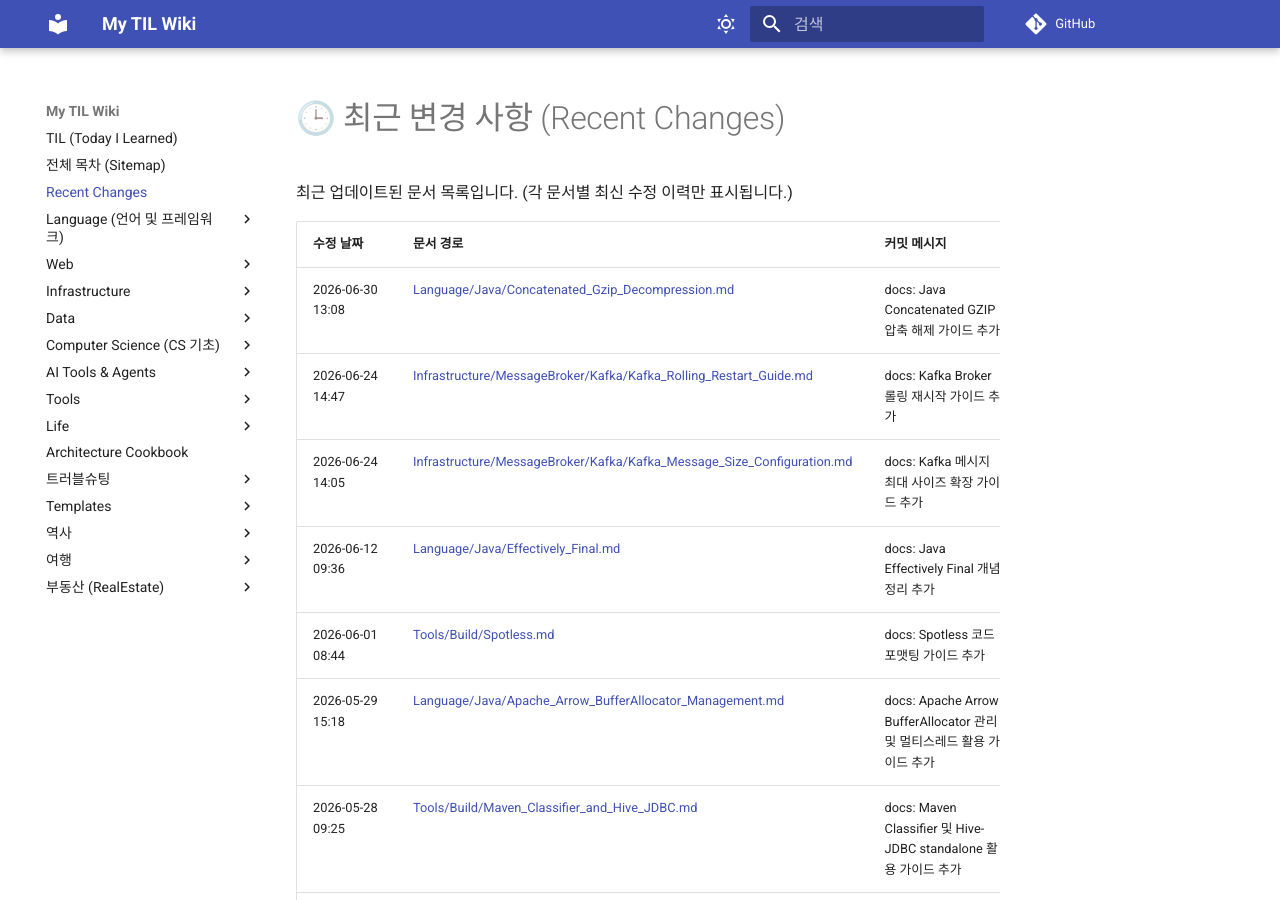
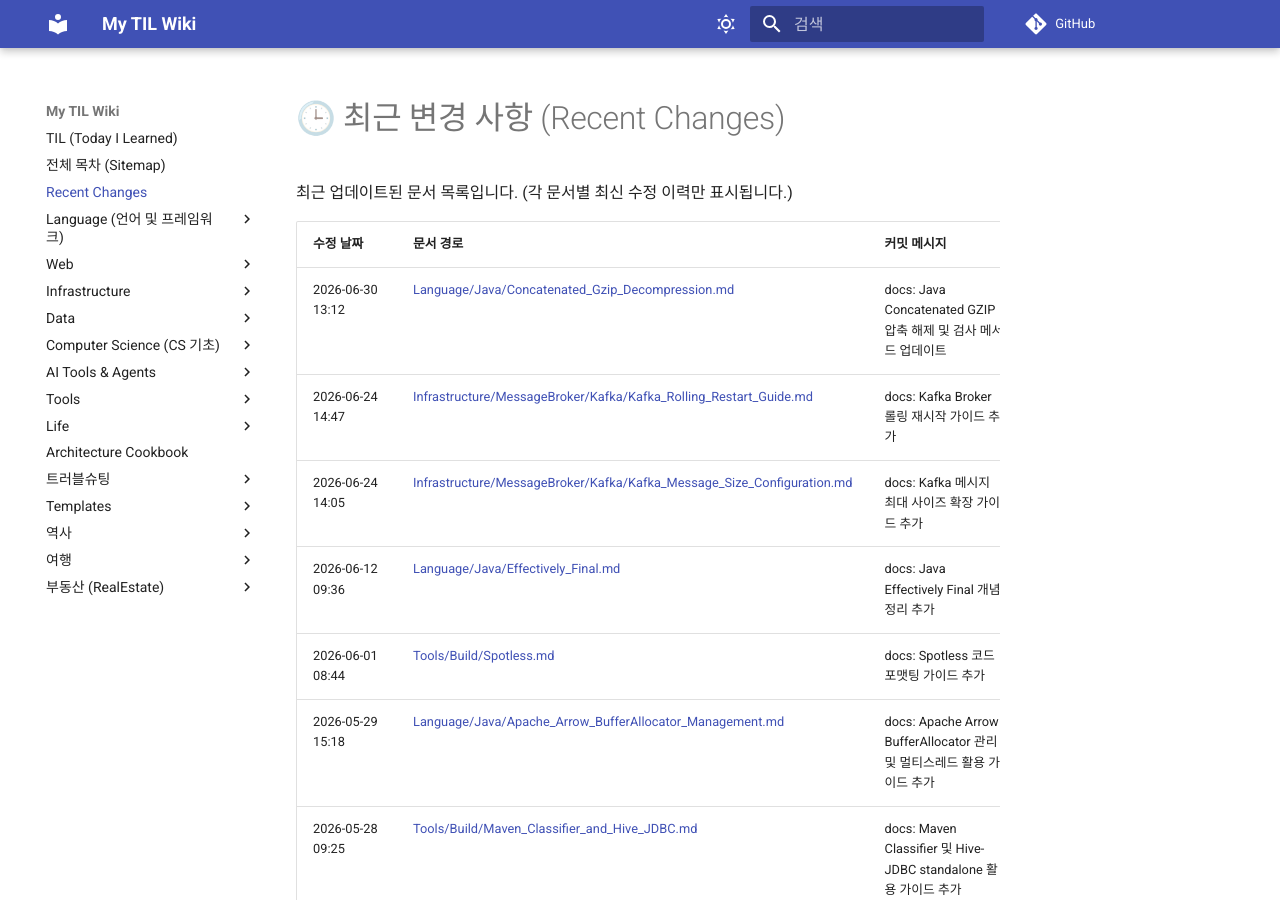
Before and after one commit to DevDooly/TIL, an MkDocs documentation site: the page built from docs/Recent_Changes.md, in a window 1280 px wide and 900 px high. Built offline with MkDocs 1.6.1 and Material for MkDocs 9.7.7, drawn with Linux system fonts in a browser that asks for light colours; comment, search, counter and statistics services are not loaded.

Commit message:
docs: 최근 변경 사항 및 README 업데이트 (Concatenated GZIP 버그 수정)

```diff
--- a/docs/Recent_Changes.md
+++ b/docs/Recent_Changes.md
@@ -4,7 +4,7 @@
 
 | 수정 날짜 | 문서 경로 | 커밋 메시지 |
 | :--- | :--- | :--- |
-| 2026-06-30 13:08 | [Language/Java/Concatenated_Gzip_Decompression.md](Language/Java/Concatenated_Gzip_Decompression.md) | docs: Java Concatenated GZIP 압축 해제 가이드 추가 |
+| 2026-06-30 13:12 | [Language/Java/Concatenated_Gzip_Decompression.md](Language/Java/Concatenated_Gzip_Decompression.md) | docs: Java Concatenated GZIP 압축 해제 및 검사 메서드 업데이트 |
 | 2026-06-24 14:47 | [Infrastructure/MessageBroker/Kafka/Kafka_Rolling_Restart_Guide.md](Infrastructure/MessageBroker/Kafka/Kafka_Rolling_Restart_Guide.md) | docs: Kafka Broker 롤링 재시작 가이드 추가 |
 | 2026-06-24 14:05 | [Infrastructure/MessageBroker/Kafka/Kafka_Message_Size_Configuration.md](Infrastructure/MessageBroker/Kafka/Kafka_Message_Size_Configuration.md) | docs: Kafka 메시지 최대 사이즈 확장 가이드 추가 |
 | 2026-06-12 09:36 | [Language/Java/Effectively_Final.md](Language/Java/Effectively_Final.md) | docs: Java Effectively Final 개념 정리 추가 |
```
Also changed, not shown: README.md (+1 -1 lines).
